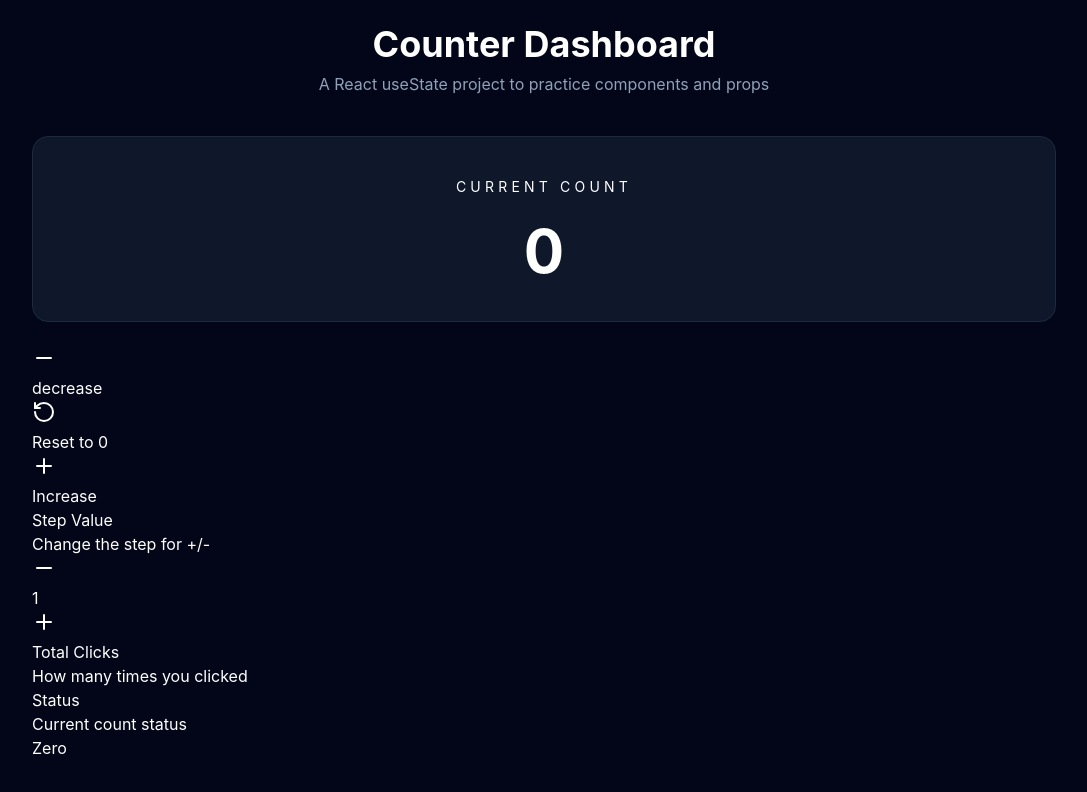
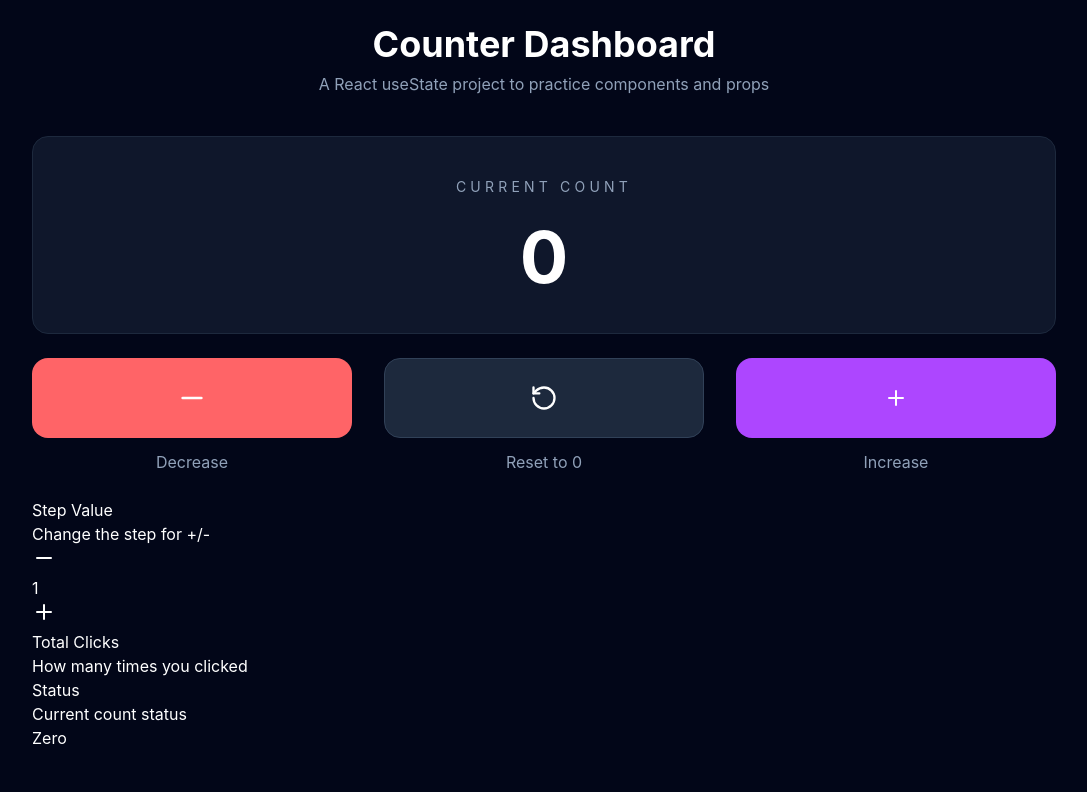
Before and after one commit to bhushank45/React-Projects, a React (Vite) app in the folder state-flow/: page / in a window 1280 px wide. Shown: the top 792 px of the page, without its empty margins (96-1183 px from the left). Built offline with nearby package versions, Linux system fonts and the light colour scheme.

Commit message:
style: style counter buttons

```diff
--- a/state-flow/src/components/Counter.jsx
+++ b/state-flow/src/components/Counter.jsx
@@ -3,8 +3,8 @@ import React from "react";
 const Counter = (props) => {
   return (
     <div className="border border-slate-800 bg-slate-900 rounded-2xl p-10 text-center mb-6">
-      <h2 className="text-sm tracking-[0.3em] text-slate4 uppercase">Current Count</h2>
-      <p className="text-6xl font-bold mt-6">{props.count}</p>
+      <h2 className="text-sm tracking-[0.3em] text-slate-400 uppercase">Current Count</h2>
+      <p className="text-7xl font-bold mt-6">{props.count}</p>
     </div>
   );
 };
--- a/state-flow/src/components/CounterButtons.jsx
+++ b/state-flow/src/components/CounterButtons.jsx
@@ -11,28 +11,37 @@ const CounterButtons = (props) => {
   };
   const decrementCounter = () => {
     props.setCount(props.count - props.step);
-    props.setTotalClicks(props.totalClicks - 1);
+    props.setTotalClicks(props.totalClicks + 1);
   };
   return (
-    <div>
-      <div>
-        <button onClick={decrementCounter}>
-          <Minus />
+    <div className="flex gap-8 mb-6">
+      <div className="flex-1 text-center ">
+        <button
+          onClick={decrementCounter}
+          className="w-full h-20 bg-red-400 rounded-2xl flex items-center justify-center hover:scale-105 transition-transform duration-200"
+        >
+          <Minus size={32} />
         </button>
-        <p>decrease</p>
+        <p className="text-slate-400 mt-3">Decrease</p>
       </div>
 
-      <div>
-        <button onClick={resetCounter}>
-          <RotateCcw />
+      <div className="flex-1 text-center">
+        <button
+          onClick={resetCounter}
+          className="w-full h-20 bg-slate-800 border border-slate-700 rounded-2xl flex items-center justify-center hover:bg-slate-700 transition-colors duration-200"
+        >
+          <RotateCcw size={28} />
         </button>
-        <p>Reset to 0</p>
+        <p className="text-slate-400 mt-3">Reset to 0</p>
       </div>
-      <div>
-        <button onClick={incrementCounter}>
-          <Plus />
+      <div className="flex-1 text-center ">
+        <button
+          onClick={incrementCounter}
+          className="w-full h-20 bg-purple-500 rounded-2xl flex items-center justify-center hover:scale-105 transition-transform duration-200"
+        >
+          <Plus width={32} />
         </button>
-        <p>Increase</p>
+        <p className="text-slate-400 mt-3">Increase</p>
       </div>
     </div>
   );
```
